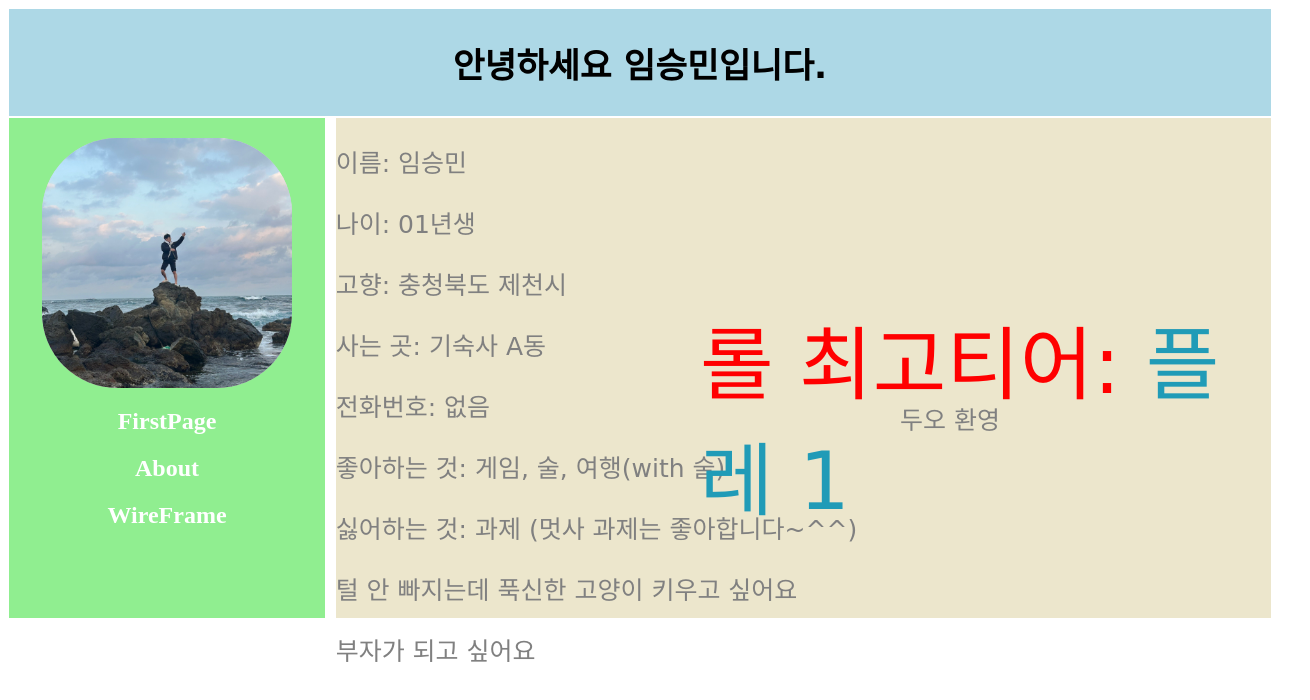
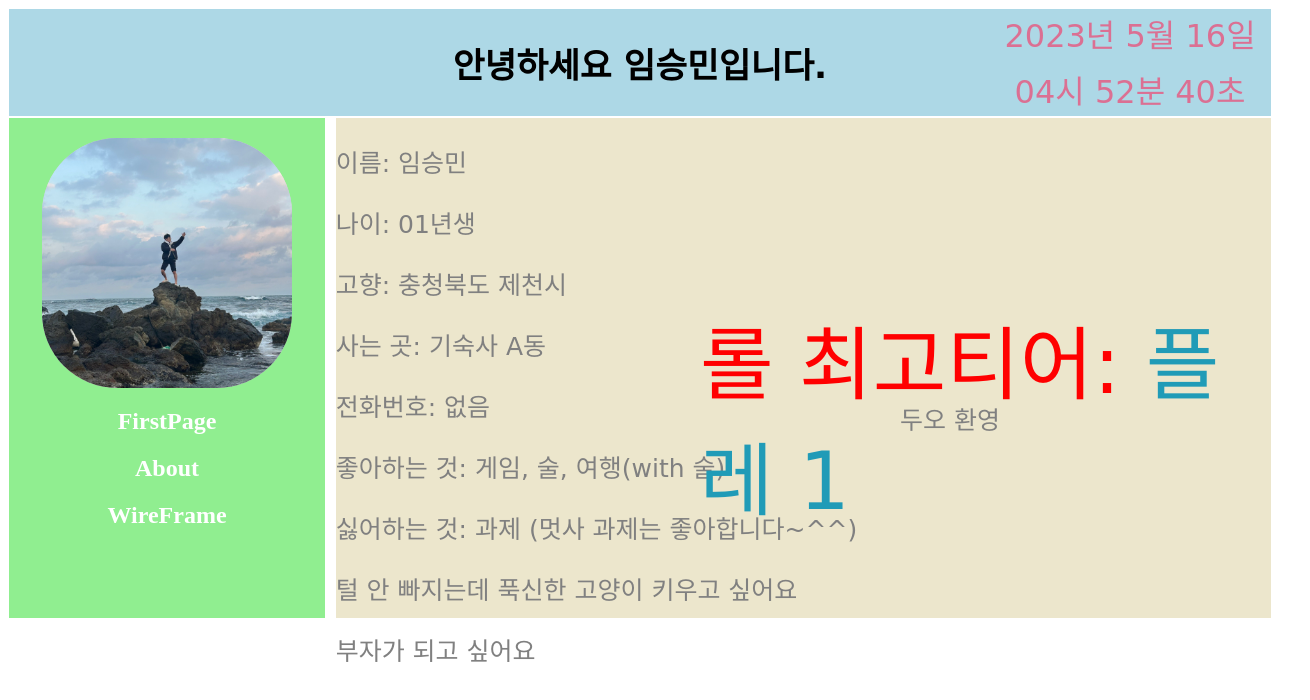
Before and after one commit to sm4640/seungstargram, a plain HTML site: page about.html in a window 1280 px wide. Shown: the whole page, 1310 px wide, since content can reach past the window. Drawn offline with Linux system fonts and the light colour scheme; a web font is replaced by a local one.

Commit message:
Add files via upload

```diff
--- a/about.html
+++ b/about.html
@@ -1,5 +1,6 @@
 <!DOCTYPE html>
 <html lang="en">
+
 <head>
     <meta charset="UTF-8" />
     <meta http-equiv="X-UA-Compatible" content="IE=edge" />
@@ -8,14 +9,16 @@
     <link rel="stylesheet" href="style.css" />
     <link rel="preconnect" href="https://fonts.googleapis.com" />
     <link rel="preconnect" href="https://fonts.gstatic.com" crossorigin />
-        <link
-            href="https://fonts.googleapis.com/css2?family=Nanum+Brush+Script&display=swap"
-            rel="stylesheet"
-        />
+    <link href="https://fonts.googleapis.com/css2?family=Nanum+Brush+Script&display=swap" rel="stylesheet" />
 </head>
+
 <body>
     <div id="header">
         <h2>안녕하세요 임승민입니다.</h2>
+    </div>
+    <div class="clock">
+        <div class="today" id="today"></div>
+        <div class="time" id="time"></div>
     </div>
     <div id="nav">
         <div id="circle">
@@ -41,5 +44,7 @@
         <p>털 안 빠지는데 푹신한 고양이 키우고 싶어요</p>
         <p>부자가 되고 싶어요</p>
     </div>
+    <script src="./script.js"></script>
 </body>
+
 </html>
--- /dev/null
+++ b/script.js
@@ -0,0 +1,22 @@
+const timeDiv = document.getElementById("time");
+const todayDiv = document.getElementById("today");
+
+function getTime() {
+    let now = new Date();
+    let hour = padZero(now.getHours());
+    let minute = padZero(now.getMinutes());
+    let second = padZero(now.getSeconds());
+    let year = now.getFullYear();
+    let month = now.getMonth() + 1;
+    let day = now.getDate();
+
+    timeDiv.textContent = `${hour}시 ${minute}분 ${second}초`;
+    todayDiv.textContent = `${year}년 ${month}월 ${day}일`;
+}
+
+function padZero(data) {
+    return data < 10 ? `0${data}` : data;
+}
+
+getTime();
+setInterval(getTime, 1000);
--- a/style.css
+++ b/style.css
@@ -97,3 +97,25 @@ a {
     color: gray;
     font-size: 25px;
 }
+
+.clock {
+    min-width: 360px;
+    margin: 0 auto;
+    padding: none;
+    text-align: center;
+    position: absolute;
+    left: 950px;
+    top: 10px;
+    box-sizing: border-box;
+    font-size: 32px;
+    color: palevioletred;
+    font-family: "Nanum Brush Script", cursive;
+}
+
+.today {
+    margin-bottom: 10px;
+}
+
+.time {
+    margin-top: 10px;
+}
```
Also changed, not shown: firstpage.html (+10 -8 lines), wireframe.html (+9 -4 lines). Lines whose indentation alone changed are shown as unchanged.
